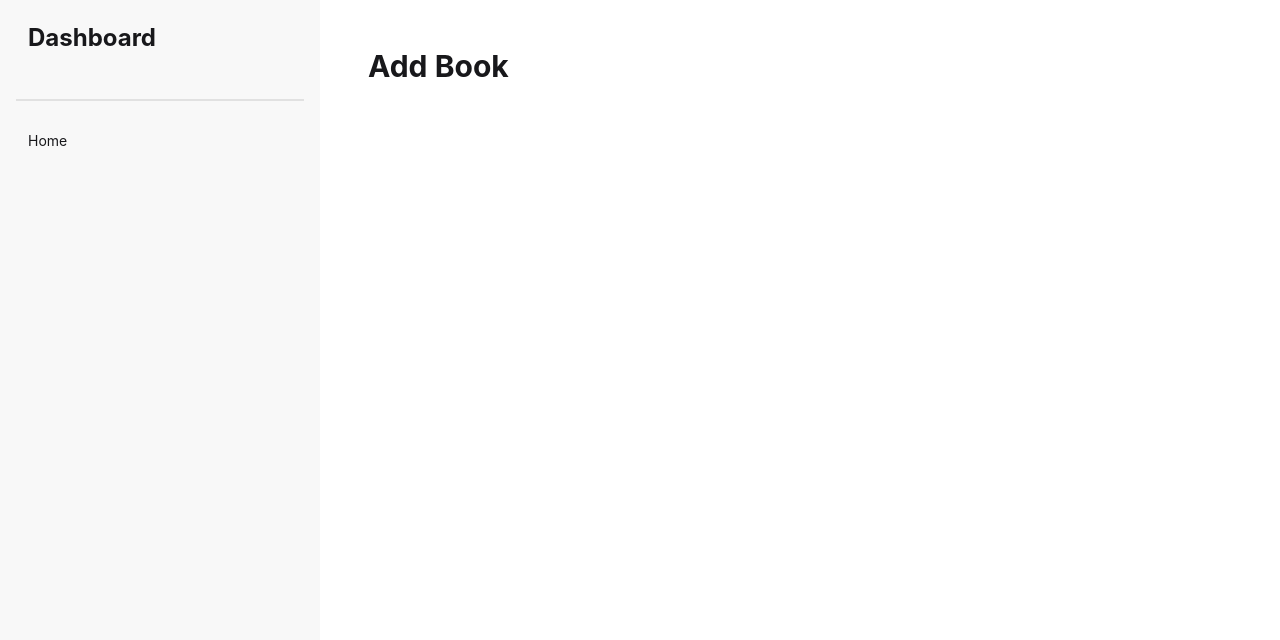
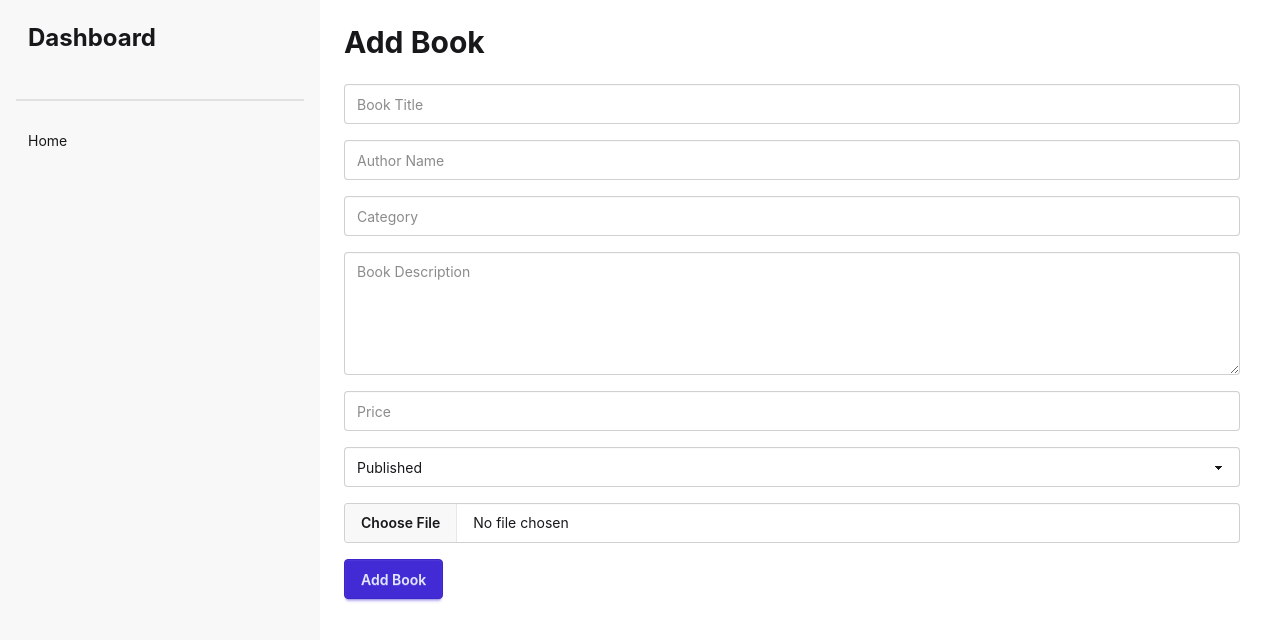
Before and after one commit to LiaJahan/bookcourier-client, a React (Vite) app: page /dashboard/add-book in a window 1280 px wide. Shown: the top 640 px of the page. Built offline with nearby package versions, Linux system fonts and the light colour scheme; no server answers.

Commit message:
implementing book collection

```diff
--- a/src/pages/Dashboard/Librarian/AddBook.jsx
+++ b/src/pages/Dashboard/Librarian/AddBook.jsx
@@ -1,9 +1,159 @@
+import { useContext } from "react";
+import toast from "react-hot-toast";
+
+import { AuthContext } from "../../../providers/AuthProvider";
+import useAxiosPublic from "../../../hooks/useAxiosPublic";
+
 const AddBook = () => {
+  const { user } = useContext(AuthContext);
+
+  const axiosPublic = useAxiosPublic();
+
+  const handleAddBook = async (e) => {
+    e.preventDefault();
+
+    const form = e.target;
+
+    const title = form.title.value;
+    const author = form.author.value;
+    const category = form.category.value;
+    const description = form.description.value;
+    const price = parseFloat(form.price.value);
+    const status = form.status.value;
+
+    const image = form.image.files[0];
+
+    try {
+      const formData = new FormData();
+
+      formData.append("image", image);
+
+      const imageUploadUrl = `https://api.imgbb.com/1/upload?key=${import.meta.env.VITE_IMGBB_API_KEY}`;
+
+      const imageResponse = await fetch(
+        imageUploadUrl,
+        {
+          method: "POST",
+          body: formData,
+        }
+      );
+
+      const imageData =
+        await imageResponse.json();
+
+      const imageUrl =
+        imageData.data.display_url;
+
+      const bookInfo = {
+        title,
+        image: imageUrl,
+        author,
+        category,
+        description,
+        price,
+        status,
+
+        librarianName:
+          user?.displayName,
+        librarianEmail:
+          user?.email,
+
+        createdAt: new Date(),
+      };
+
+      const res =
+        await axiosPublic.post(
+          "/books",
+          bookInfo
+        );
+
+      if (res.data.insertedId) {
+        toast.success(
+          "Book added successfully"
+        );
+
+        form.reset();
+      }
+    } catch (error) {
+      toast.error(error.message);
+    }
+  };
+
   return (
-    <div className="p-6">
-      <h2 className="text-3xl font-bold">
+    <div className="max-w-4xl">
+      <h2 className="text-3xl font-bold mb-6">
         Add Book
       </h2>
+
+      <form
+        onSubmit={handleAddBook}
+        className="space-y-4"
+      >
+        <input
+          type="text"
+          name="title"
+          placeholder="Book Title"
+          className="input input-bordered w-full"
+          required
+        />
+
+        <input
+          type="text"
+          name="author"
+          placeholder="Author Name"
+          className="input input-bordered w-full"
+          required
+        />
+
+        <input
+          type="text"
+          name="category"
+          placeholder="Category"
+          className="input input-bordered w-full"
+          required
+        />
+
+        <textarea
+          name="description"
+          placeholder="Book Description"
+          className="textarea textarea-bordered w-full"
+          rows="5"
+          required
+        ></textarea>
+
+        <input
+          type="number"
+          name="price"
+          placeholder="Price"
+          className="input input-bordered w-full"
+          required
+        />
+
+        <select
+          name="status"
+          className="select select-bordered w-full"
+          required
+        >
+          <option value="published">
+            Published
+          </option>
+
+          <option value="unpublished">
+            Unpublished
+          </option>
+        </select>
+
+        <input
+          type="file"
+          name="image"
+          className="file-input file-input-bordered w-full"
+          required
+        />
+
+        <button className="btn btn-primary">
+          Add Book
+        </button>
+      </form>
     </div>
   );
 };
```
